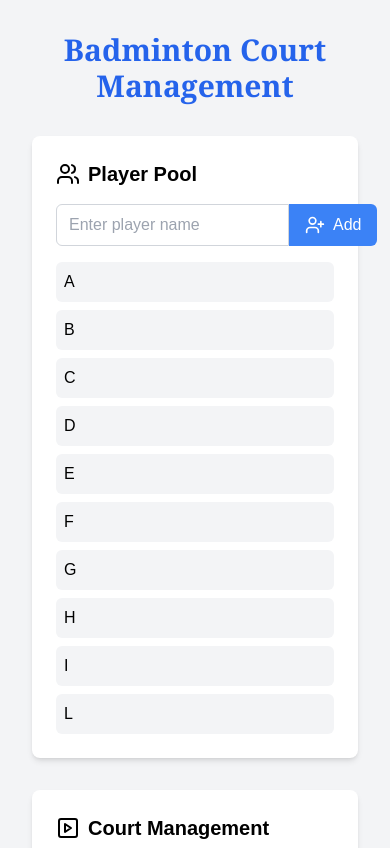
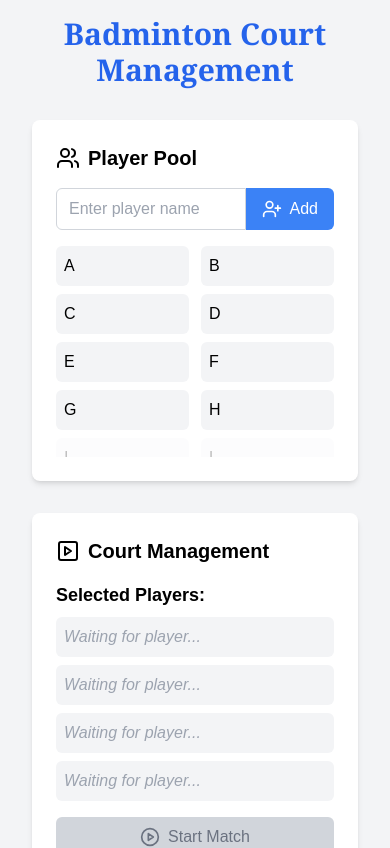
Before and after one commit to erik-trantt/shuttle, a React (Vite) app: page / in a window 390 px wide. Shown: the top 848 px of the page. Built offline with nearby package versions, Linux system fonts and the light colour scheme; a web font is replaced by a local one.

Commit message:
feat: make player pool responsive on mobile

```diff
--- a/src/App.tsx
+++ b/src/App.tsx
@@ -258,17 +258,17 @@ function App() {
   };
 
   return (
-    <div className="min-h-screen bg-gray-100 p-8">
+    <div className="min-h-screen bg-gray-100 px-8 py-4">
       <header className="mb-8">
-        <h1 className="text-3xl font-heading font-bold text-center text-blue-600">
+        <h1 className="text-center font-heading text-3xl font-bold text-blue-600">
           Badminton Court Management
         </h1>
       </header>
 
-      <div className="max-w-6xl mx-auto space-y-8">
-        <div className="grid grid-cols-1 md:grid-cols-2 gap-8">
-          <section className="bg-white p-6 rounded-lg shadow-md">
-            <h2 className="text-xl font-semibold mb-4 flex items-center">
+      <div className="mx-auto max-w-6xl space-y-4">
+        <div className="grid grid-cols-1 gap-8 sm:grid-cols-2">
+          <section className="rounded-lg bg-white p-6 shadow-md">
+            <h2 className="mb-4 flex items-center text-xl font-semibold">
               <Users className="mr-2" /> Player Pool
             </h2>
 
@@ -280,8 +280,8 @@ function App() {
             />
           </section>
 
-          <section className="bg-white p-6 rounded-lg shadow-md">
-            <h2 className="text-xl font-semibold mb-4 flex items-center">
+          <section className="rounded-lg bg-white p-6 shadow-md">
+            <h2 className="mb-4 flex items-center text-xl font-semibold">
               <PlaySquare className="mr-2" /> Court Management
             </h2>
 
@@ -292,8 +292,8 @@ function App() {
           </section>
         </div>
 
-        <section className="bg-white p-6 rounded-lg shadow-md">
-          <h2 className="text-xl font-semibold mb-4 flex items-center">
+        <section className="rounded-lg bg-white p-6 shadow-md">
+          <h2 className="mb-4 flex items-center text-xl font-semibold">
             <LayoutGrid className="mr-2" /> Courts
           </h2>
 
--- a/src/components/player/ListItem.tsx
+++ b/src/components/player/ListItem.tsx
@@ -2,12 +2,14 @@ import React from "react";
 import { Player } from "../../types";
 
 export interface PlayerListItemProps {
+  disabled: boolean;
   player: Player;
   selectPlayer: (player: Player) => void;
   selected: boolean;
 }
 
 const PlayerListItem: React.FC<PlayerListItemProps> = ({
+  disabled,
   player,
   selectPlayer,
   selected,
@@ -16,11 +18,15 @@ const PlayerListItem: React.FC<PlayerListItemProps> = ({
     <li
       key={player.index}
       className={[
-        "p-2 rounded-md cursor-pointer",
+        "cursor-pointer rounded-md p-2",
         selected
           ? "bg-blue-100 text-blue-800"
           : "bg-gray-100 hover:bg-gray-200",
+        disabled && "pointer-events-none opacity-25",
       ].join(" ")}
+      style={{
+        order: disabled ? "10000" : undefined,
+      }}
       onClick={() => selectPlayer(player)}
     >
       {player.name}
--- a/src/components/player/Pool.tsx
+++ b/src/components/player/Pool.tsx
@@ -46,12 +46,12 @@ const PlayerPool: React.FC<PlayerPoolProps> = ({
           value={newPlayerName}
           onChange={(e) => setNewPlayerName(e.target.value)}
           placeholder="Enter player name"
-          className="flex-grow px-3 py-2 border border-gray-300 rounded-l-md focus:outline-none focus:ring-2 focus:ring-blue-500"
+          className="min-w-0 flex-grow rounded-l-md border border-gray-300 px-3 py-2 focus:outline-none focus:ring-2 focus:ring-blue-500"
         />
 
         <button
           type="submit"
-          className="bg-blue-500 text-white px-4 py-2 rounded-r-md hover:bg-blue-600 focus:outline-none focus:ring-2 focus:ring-blue-500 flex items-center"
+          className="flex items-center rounded-r-md bg-blue-500 px-4 py-2 text-white hover:bg-blue-600 focus:outline-none focus:ring-2 focus:ring-blue-500"
         >
           <UserPlus size={20} className="mr-2" />
           Add
@@ -64,13 +64,14 @@ const PlayerPool: React.FC<PlayerPoolProps> = ({
         ))}
       </div> */}
 
-      <ul className="grid space-y-2">
+      <ul className="grid max-h-[25vh] auto-cols-fr grid-cols-2 gap-x-3 gap-y-2 overflow-y-auto sm:grid-cols-2 lg:grid-cols-3">
         {players.map(
           (player, index) =>
             player.status === "available" && (
               <PlayerListItem
                 player={player}
                 key={index}
+                disabled={index + 1 > 8}
                 selectPlayer={() => selectPlayer(player)}
                 selected={selectedPlayers.some(
                   (selectedPlayer) => selectedPlayer.id === player.id,
```
